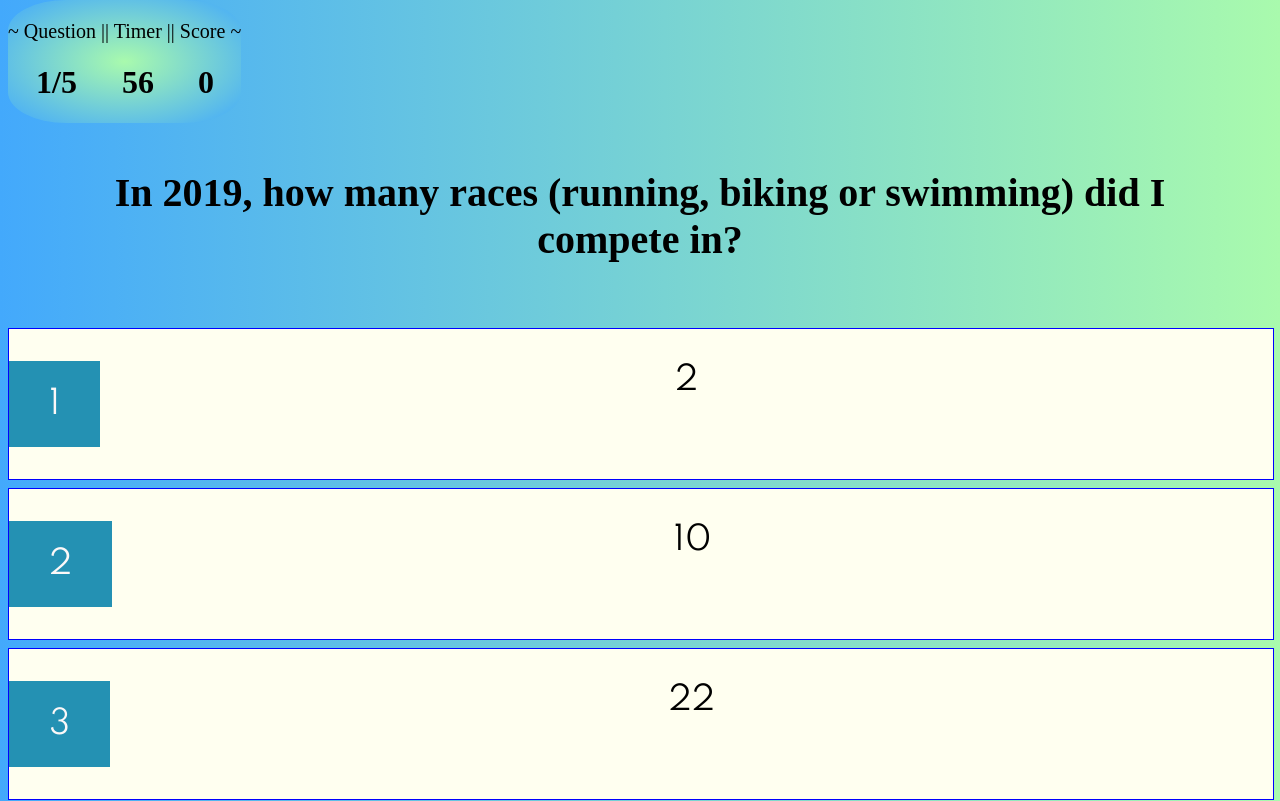
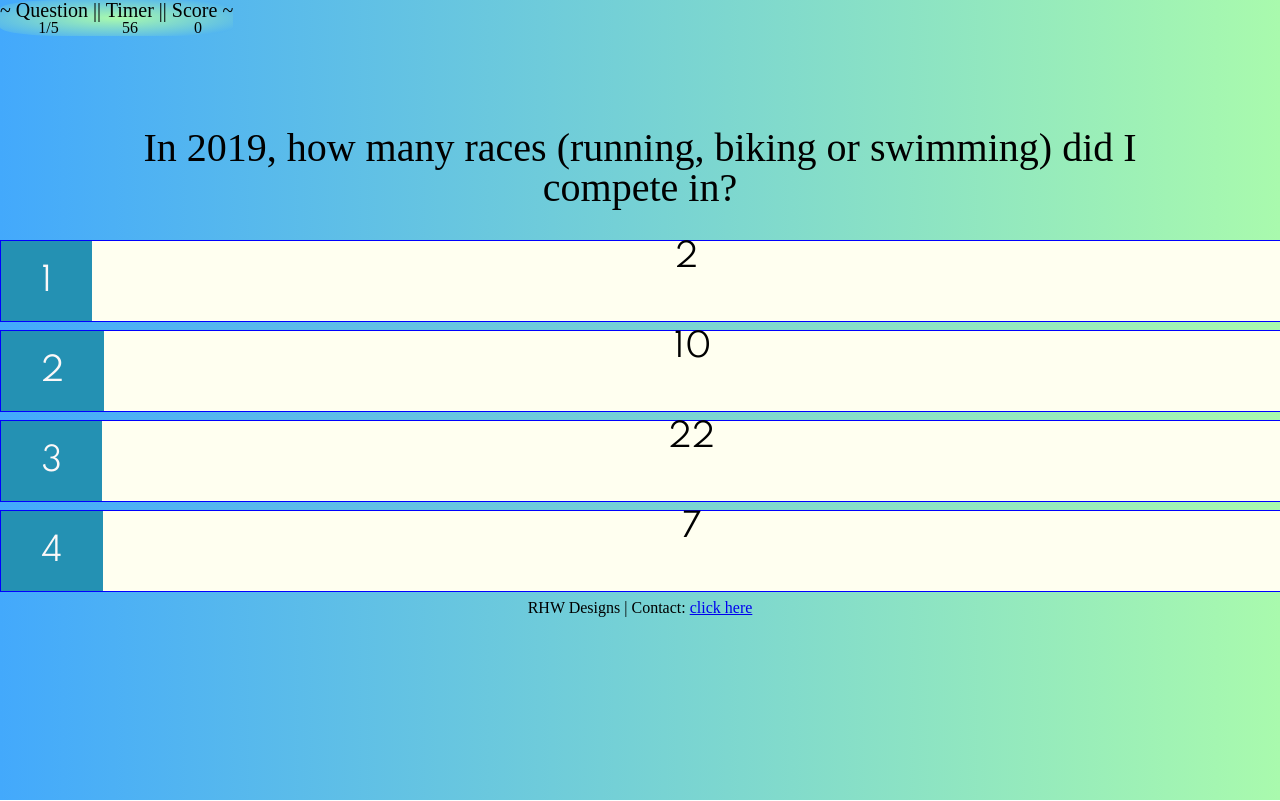
Before and after one commit to ryanhun7er/quiz, a plain HTML site: page assets/quiz.html in a window 1280 px wide. Shown: the top 801 px of the page. Drawn offline with Linux system fonts and the light colour scheme.

Commit message:
add css.reset

```diff
--- /dev/null
+++ b/assets/cssreset.css
@@ -0,0 +1,48 @@
+/* http://meyerweb.com/eric/tools/css/reset/
+   v2.0 | 20110126
+   License: none (public domain)
+*/
+
+html, body, div, span, applet, object, iframe,
+h1, h2, h3, h4, h5, h6, p, blockquote, pre,
+a, abbr, acronym, address, big, cite, code,
+del, dfn, em, img, ins, kbd, q, s, samp,
+small, strike, strong, sub, sup, tt, var,
+b, u, i, center,
+dl, dt, dd, ol, ul, li,
+fieldset, form, label, legend,
+table, caption, tbody, tfoot, thead, tr, th, td,
+article, aside, canvas, details, embed,
+figure, figcaption, footer, header, hgroup,
+menu, nav, output, ruby, section, summary,
+time, mark, audio, video {
+	margin: 0;
+	padding: 0;
+	border: 0;
+	font-size: 100%;
+	font: inherit;
+	vertical-align: baseline;
+}
+/* HTML5 display-role reset for older browsers */
+article, aside, details, figcaption, figure,
+footer, header, hgroup, menu, nav, section {
+	display: block;
+}
+body {
+	line-height: 1;
+}
+ol, ul {
+	list-style: none;
+}
+blockquote, q {
+	quotes: none;
+}
+blockquote:before, blockquote:after,
+q:before, q:after {
+	content: '';
+	content: none;
+}
+table {
+	border-collapse: collapse;
+	border-spacing: 0;
+}
--- a/assets/quiz.html
+++ b/assets/quiz.html
@@ -3,6 +3,7 @@
 <head>
     <meta charset="UTF-8">
     <meta name="viewport" content="width=device-width, initial-scale=1.0">
+    <link rel ="stylesheet" href="cssreset.css">
     <link rel="stylesheet" href="quiz.css">
     <link href="https://fonts.googleapis.com/css?family=Spartan&display=swap" rel="stylesheet">
     <link href="https://fonts.googleapis.com/css?family=Kaushan+Script&display=swap" rel="stylesheet">
```
